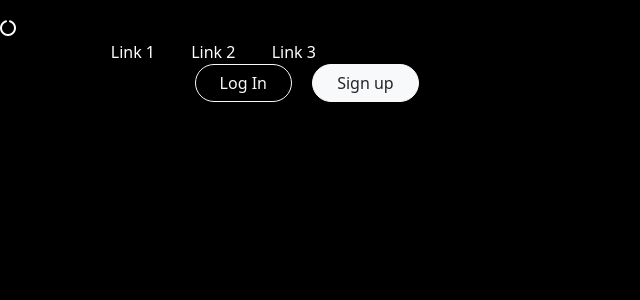
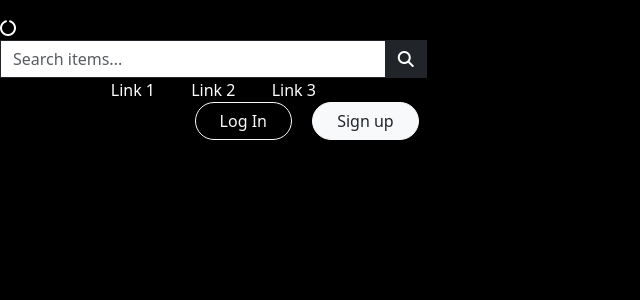
Before and after one commit to DRegan-dev/p5-deepstate, a Django app: page / in a window 1280 px wide. Shown: the top 300 px of the page, without its empty margins (0-640 px from the left). Run offline with Django 3.2, Linux system fonts and the light colour scheme; some libraries are stand-ins or nearby versions.

Commit message:
Added search form to header in base.html

```diff
--- a/templates/base.html
+++ b/templates/base.html
@@ -42,7 +42,17 @@
         </div>
 
         <!-- Central Navigation Links -->
-         <div class="col-12 col-lg-4 my-auto py-1 py-lg-0">
+        <div class="col-12 col-lg-4 my-auto py-1 py-lg-0">
+            <form action="" method="get">
+                <div class="input-group w-100">
+                    <input type="text" class="form-control border border-dark rounded-0" name="q" placeholder="Search items...">
+                    <button class="btn btn-dark border border-dark rounded-0" type="submit">
+                        <i class="fa fa-search"></i>
+                    </button>
+                </div>
+            </form>
+        </div>
+        <div class="col-12 col-lg-4 my-auto py-1 py-lg-0">
             <ul class="list-inline list-unstyled text-center my-0">
                 <li class="list-inline-item mx-3">
                     <a href="#" class="text-white nav-link">Link 1</a>
@@ -54,10 +64,11 @@
                     <a href="#" class="text-white nav-link">Link 3</a>
                 </li>
             </ul>
-         </div>
+        </div>
+
 
          <!-- Auth Buttons -->
-          <div class="col-12 col-lg-4 my-auto py-1 py-lg-0">
+        <div class="col-12 col-lg-4 my-auto py-1 py-lg-0">
             <ul class="list-inline list-unstyled text-center text-lg-end my-0">
                 <li class="list-inline-item">
                     <a href="{% url 'account_login' %}" class="btn btn-outline-light rounded-pill px-4 me-2">Log In</a>
@@ -66,10 +77,10 @@
                     <a href="{% url 'account_signup' %}" class="btn btn-light rounded-pill px-4 me-2 text-dark">Sign up</a>
                 </li>
             </ul>
-          </div>
+        </div>
 
           <!-- Mobile Navigation Toggle -->
-           <div class="d-lg-none position-absolute top-0 end-0 p-3">
+            <div class="d-lg-none position-absolute top-0 end-0 p-3">
                 <button class="navbar-toggler border-0" type="button" data-bs-toggle="offcanvas" data-bs-target="#mobileMenu">
                     <i class="fas fa-bars text-white fa-lg"></i>
                 </button>
```
